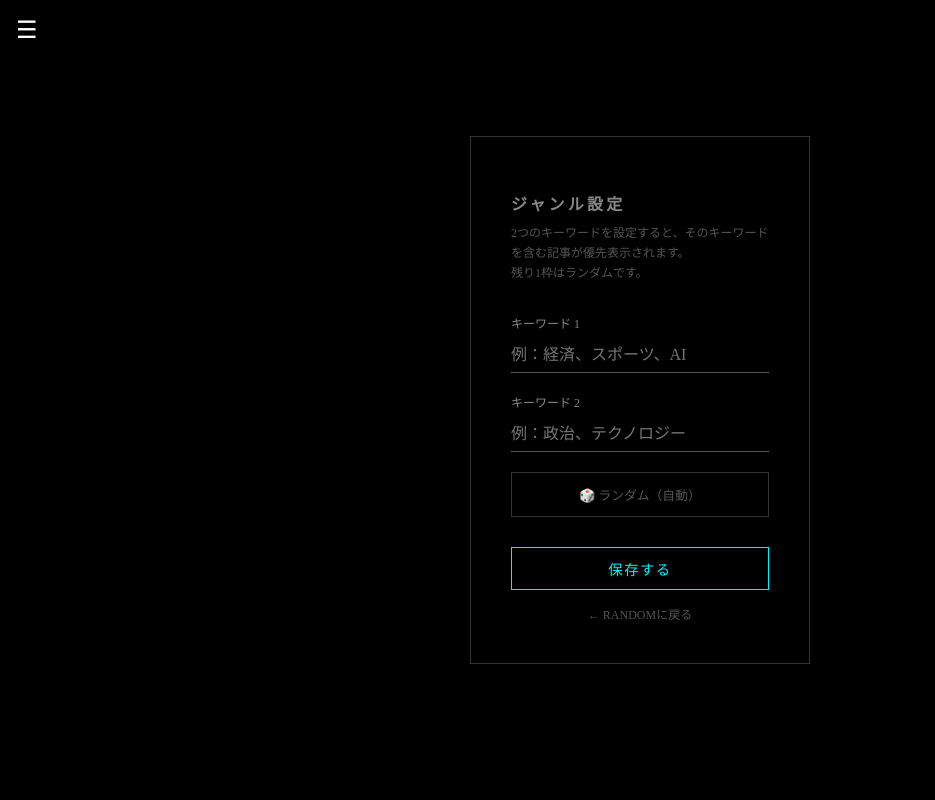
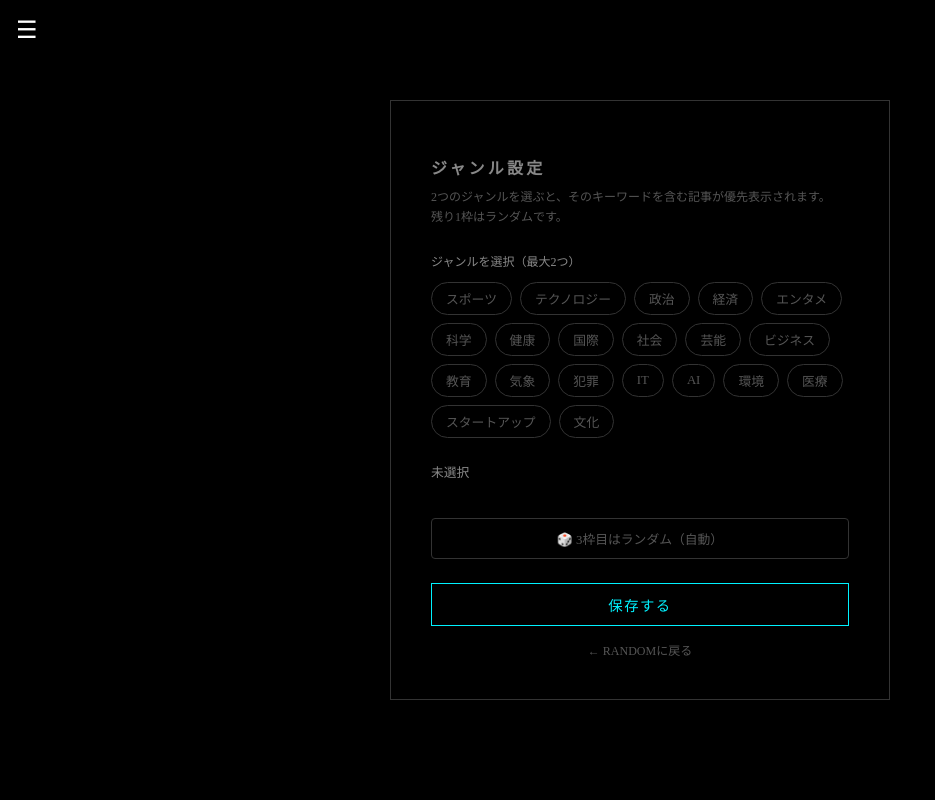
Before and after one commit to shido221basket40-source/news_app, a Flask app: page /genre in a window 1280 px wide. Shown: the whole page, without its empty margins (0-935 px from the left). Run offline with Flask 3, Linux system fonts and the light colour scheme; the visitor is signed in with stand-in values (Sample User, id 1).

Commit message:
RANDOM一本化・ジャンルボタン選択UI・保存AI要約ログイン必須

```diff
--- a/app.py
+++ b/app.py
@@ -72,11 +72,15 @@ def get_user_genres(email):
     conn.close()
     return row if row else ('', '')
 
+GENRES = [
+    'スポーツ', 'テクノロジー', '政治', '経済', 'エンタメ',
+    '科学', '健康', '国際', '社会', '芸能', 'ビジネス', '教育',
+    '気象', '犯罪', 'IT', 'AI', '環境', '医療', 'スタートアップ', '文化'
+]
+
 @app.route('/')
 def index():
     user = get_current_user()
-    if not user:
-        return redirect('/login?next=/')
     if should_fetch():
         NewsManager.fetch_and_store()
     conn = sqlite3.connect(DB_PATH)
@@ -132,33 +136,7 @@ def genre():
         conn.close()
         return redirect('/')
     g1, g2 = get_user_genres(user)
-    return render_template('genre.html', genre1=g1, genre2=g2, user=user)
-
-# ---------------- ホーム（無限ニュース）----------------
-@app.route('/home')
-def home():
-    date_filter = request.args.get('date', 'all')
-    conn = sqlite3.connect(DB_PATH)
-    c = conn.cursor()
-    if date_filter == 'today':
-        # 最近24時間（UTC基準）
-        c.execute("""SELECT id, title, source, link, is_read, is_saved FROM articles
-                     WHERE fetched_at >= datetime('now', '-1 days')
-                     ORDER BY fetched_at DESC LIMIT 50""")
-    elif date_filter == 'week':
-        c.execute("""SELECT id, title, source, link, is_read, is_saved FROM articles
-                     WHERE fetched_at >= datetime('now', '-7 days')
-                     ORDER BY fetched_at DESC LIMIT 50""")
-    elif date_filter == 'month':
-        c.execute("""SELECT id, title, source, link, is_read, is_saved FROM articles
-                     WHERE fetched_at >= datetime('now', '-30 days')
-                     ORDER BY fetched_at DESC LIMIT 50""")
-    else:
-        c.execute("""SELECT id, title, source, link, is_read, is_saved FROM articles
-                     ORDER BY fetched_at DESC LIMIT 50""")
-    articles = c.fetchall()
-    conn.close()
-    return render_template('home.html', articles=articles, user=get_current_user(), date_filter=date_filter)
+    return render_template('genre.html', genre1=g1, genre2=g2, user=user, genres=GENRES)
 
 # ---------------- SAVED ----------------
 @app.route('/saved')
--- a/templates/genre.html
+++ b/templates/genre.html
@@ -5,19 +5,36 @@
     <meta name="viewport" content="width=device-width, initial-scale=1.0">
     <title>ジャンル設定</title>
     <style>
-        body { margin: 0; background: #000; color: #fff; font-family: serif; height: 100dvh; display: flex; align-items: center; justify-content: center; }
-        .box { border: 1px solid #333; padding: 40px; width: 340px; box-sizing: border-box; }
+        body { margin: 0; background: #000; color: #fff; font-family: serif; min-height: 100dvh; display: flex; align-items: center; justify-content: center; padding: 20px; box-sizing: border-box; }
+        #menu-btn { position: fixed; top: 16px; left: 16px; font-size: 1.5rem; cursor: pointer; z-index: 200; }
+        .box { border: 1px solid #333; padding: 40px; width: 100%; max-width: 500px; box-sizing: border-box; }
         h2 { font-size: 1rem; color: #888; margin-bottom: 8px; letter-spacing: 0.2em; }
-        .desc { font-size: 0.75rem; color: #555; margin-bottom: 30px; line-height: 1.7; }
-        label { display: block; font-size: 0.75rem; color: #888; margin-bottom: 6px; margin-top: 20px; }
-        input[type="text"] { width: 100%; background: #000; border: none; border-bottom: 1px solid #555; color: #fff; font-size: 1rem; padding: 8px 0; outline: none; box-sizing: border-box; font-family: serif; }
-        .random-slot { margin-top: 20px; padding: 12px; border: 1px solid #333; color: #555; font-size: 0.8rem; text-align: center; }
-        button { margin-top: 30px; width: 100%; background: #000; color: #00f2ff; border: 1px solid #00f2ff; padding: 10px; font-size: 0.9rem; cursor: pointer; letter-spacing: 0.1em; font-family: serif; }
-        button:hover { background: rgba(0,242,255,0.1); }
+        .desc { font-size: 0.75rem; color: #555; margin-bottom: 24px; line-height: 1.7; }
+        .section { margin-bottom: 24px; }
+        .section-label { font-size: 0.75rem; color: #888; margin-bottom: 12px; }
+        .genres { display: flex; flex-wrap: wrap; gap: 8px; }
+        .genre-btn {
+            background: none;
+            border: 1px solid #333;
+            color: #555;
+            font-size: 0.8rem;
+            padding: 6px 14px;
+            cursor: pointer;
+            font-family: serif;
+            border-radius: 20px;
+            transition: all 0.2s;
+        }
+        .genre-btn:hover { border-color: #00f2ff; color: #00f2ff; }
+        .genre-btn.selected1 { border-color: #00f2ff; color: #00f2ff; background: rgba(0,242,255,0.1); }
+        .genre-btn.selected2 { border-color: #ff9900; color: #ff9900; background: rgba(255,153,0,0.1); }
+        .selected-display { margin-top: 20px; font-size: 0.8rem; color: #888; min-height: 40px; }
+        .selected-display span { color: #fff; }
+        .random-slot { margin-top: 16px; padding: 10px; border: 1px solid #333; color: #555; font-size: 0.8rem; text-align: center; border-radius: 4px; }
+        button[type="submit"] { margin-top: 24px; width: 100%; background: #000; color: #00f2ff; border: 1px solid #00f2ff; padding: 10px; font-size: 0.9rem; cursor: pointer; letter-spacing: 0.1em; font-family: serif; }
+        button[type="submit"]:hover { background: rgba(0,242,255,0.1); }
         .back { margin-top: 15px; text-align: center; font-size: 0.75rem; }
         .back a { color: #555; text-decoration: none; }
         .back a:hover { color: #fff; }
-        #menu-btn { position: fixed; top: 16px; left: 16px; font-size: 1.5rem; cursor: pointer; color: #fff; }
     </style>
 </head>
 <body>
@@ -25,18 +42,81 @@
     <div class="box">
         <h2>ジャンル設定</h2>
         <div class="desc">
-            2つのキーワードを設定すると、そのキーワードを含む記事が優先表示されます。<br>
+            2つのジャンルを選ぶと、そのキーワードを含む記事が優先表示されます。<br>
             残り1枠はランダムです。
         </div>
-        <form method="POST" action="/genre">
-            <label>キーワード 1</label>
-            <input type="text" name="genre1" value="{{ genre1 }}" placeholder="例：経済、スポーツ、AI">
-            <label>キーワード 2</label>
-            <input type="text" name="genre2" value="{{ genre2 }}" placeholder="例：政治、テクノロジー">
-            <div class="random-slot">🎲 ランダム（自動）</div>
+
+        <form method="POST" action="/genre" id="genre-form">
+            <input type="hidden" name="genre1" id="genre1-input" value="{{ genre1 }}">
+            <input type="hidden" name="genre2" id="genre2-input" value="{{ genre2 }}">
+
+            <div class="section">
+                <div class="section-label">ジャンルを選択（最大2つ）</div>
+                <div class="genres">
+                    {% for g in genres %}
+                    <button type="button" class="genre-btn
+                        {{ 'selected1' if g == genre1 else ('selected2' if g == genre2 else '') }}"
+                        onclick="selectGenre('{{ g }}', this)">{{ g }}</button>
+                    {% endfor %}
+                </div>
+            </div>
+
+            <div class="selected-display" id="selected-display">
+                {% if genre1 or genre2 %}
+                選択中：
+                {% if genre1 %}<span style="color:#00f2ff;">{{ genre1 }}</span>{% endif %}
+                {% if genre1 and genre2 %}、{% endif %}
+                {% if genre2 %}<span style="color:#ff9900;">{{ genre2 }}</span>{% endif %}
+                {% else %}
+                未選択
+                {% endif %}
+            </div>
+
+            <div class="random-slot">🎲 3枠目はランダム（自動）</div>
             <button type="submit">保存する</button>
         </form>
         <div class="back"><a href="/">← RANDOMに戻る</a></div>
     </div>
+
+    <script>
+        let g1 = '{{ genre1 }}';
+        let g2 = '{{ genre2 }}';
+
+        function selectGenre(genre, btn) {
+            if (g1 === genre) {
+                // 選択解除
+                g1 = '';
+                btn.classList.remove('selected1');
+            } else if (g2 === genre) {
+                g2 = '';
+                btn.classList.remove('selected2');
+            } else if (!g1) {
+                g1 = genre;
+                btn.classList.add('selected1');
+            } else if (!g2) {
+                g2 = genre;
+                btn.classList.add('selected2');
+            } else {
+                alert('2つまで選択できます。選択済みのものをクリックして解除してください。');
+                return;
+            }
+            document.getElementById('genre1-input').value = g1;
+            document.getElementById('genre2-input').value = g2;
+            updateDisplay();
+        }
+
+        function updateDisplay() {
+            const el = document.getElementById('selected-display');
+            if (!g1 && !g2) {
+                el.innerHTML = '未選択';
+            } else {
+                let html = '選択中：';
+                if (g1) html += `<span style="color:#00f2ff;">${g1}</span>`;
+                if (g1 && g2) html += '、';
+                if (g2) html += `<span style="color:#ff9900;">${g2}</span>`;
+                el.innerHTML = html;
+            }
+        }
+    </script>
 </body>
 </html>
--- a/templates/login.html
+++ b/templates/login.html
@@ -32,7 +32,7 @@
     <div id="menu-btn" onclick="toggleMenu()">☰</div>
     <div id="overlay" onclick="closeMenu()"></div>
     <div id="side-menu">
-        <a href="/home">ホーム</a>
+        <a href="/">RANDOM</a>
         <a href="/login" style="color:#00f2ff;">ログイン</a>
         <a href="/register">新規登録</a>
     </div>
--- a/templates/register.html
+++ b/templates/register.html
@@ -27,7 +27,7 @@
     <div id="menu-btn" onclick="toggleMenu()">☰</div>
     <div id="overlay" onclick="closeMenu()"></div>
     <div id="side-menu">
-        <a href="/home">ホーム</a>
+        <a href="/">RANDOM</a>
         <a href="/login">ログイン</a>
         <a href="/register" style="color:#00f2ff;">新規登録</a>
     </div>
```
Also changed, not shown: services.py (+34 -0 lines), templates/index.html (+16 -10 lines).
